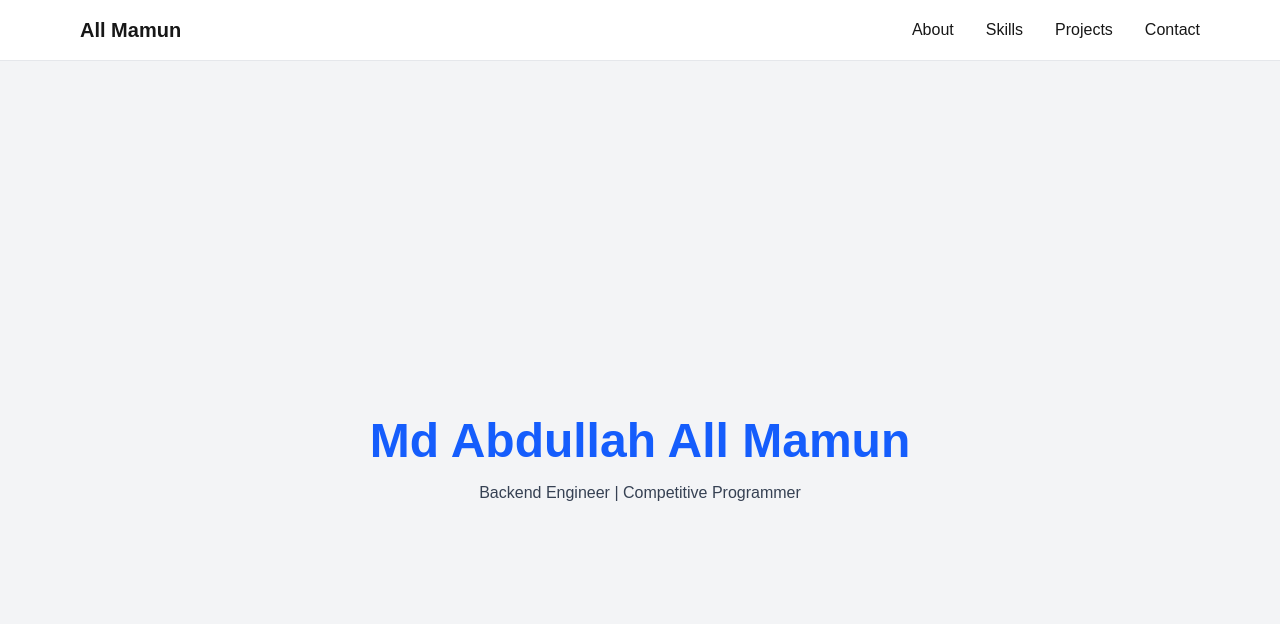
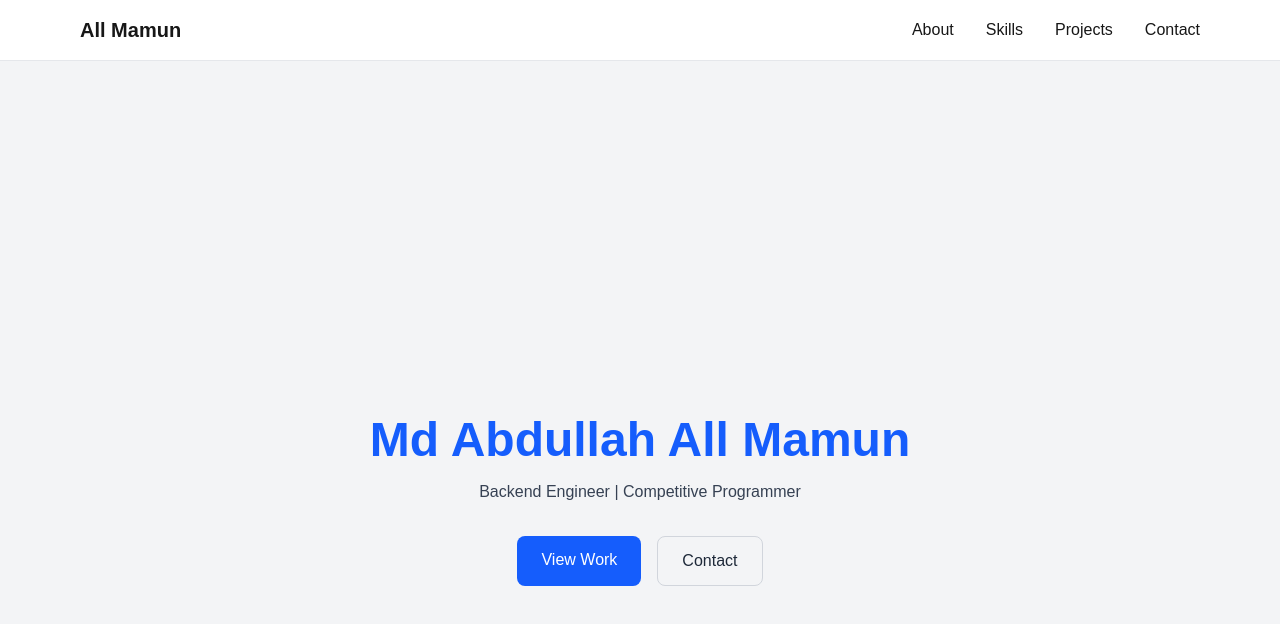
Before and after one commit to mamun700263/my_portfolio, a Next.js app: page / in a window 1280 px wide. Shown: the top 624 px of the page. Built offline with nearby package versions, Linux system fonts and the light colour scheme.

Commit message:
Hero #4: started the hero section

```diff
--- /dev/null
+++ b/app/components/Hero.tsx
@@ -0,0 +1,25 @@
+export default function Hero() {
+  return (
+    <section className="min-h-screen flex flex-col items-center justify-center px-6 text-center">
+
+      <h1 className="text-5xl font-bold text-blue-600">Md Abdullah All Mamun</h1>
+      <p className="mt-4 text-gray-700 dark:text-gray-300">Backend Engineer | Competitive Programmer</p>
+      <div className="mt-8 flex gap-4">
+        <a
+          href="/projects"
+          className="px-6 py-3 bg-blue-600 text-white font-medium rounded-lg hover:bg-blue-700"
+        >
+          View Work
+        </a>
+
+        <a
+          href="mailto:mamun700263@gmail.com"
+          className="px-6 py-3 border border-gray-300 dark:border-gray-700 rounded-lg font-medium
+                     text-gray-800 dark:text-gray-200 hover:bg-gray-100 dark:hover:bg-gray-800"
+        >
+          Contact
+        </a>
+      </div>
+    </section>
+  );
+}
--- a/app/page.tsx
+++ b/app/page.tsx
@@ -1,10 +1,12 @@
 import AboutPage from "./about/page"
+import Hero from "./components/Hero"
 
 export default function Home() {
   return (
+
+
     <main className="p-10 min-h-screen flex flex-col items-center justify-center bg-gray-100 dark:bg-gray-900">
-      <h1 className="text-5xl font-bold text-blue-600">Md Abdullah All Mamun</h1>
-      <p className="mt-4 text-gray-700 dark:text-gray-300">Backend Engineer | Competitive Programmer</p>
+      <Hero></Hero>
     </main>
   )
 }
```
Also changed, not shown: 1 other file (tests, documents, lock files or other folders).
